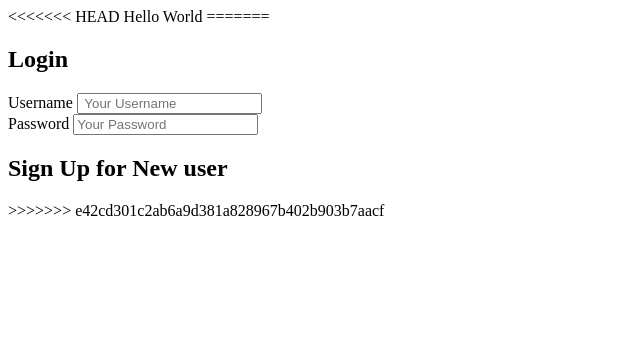
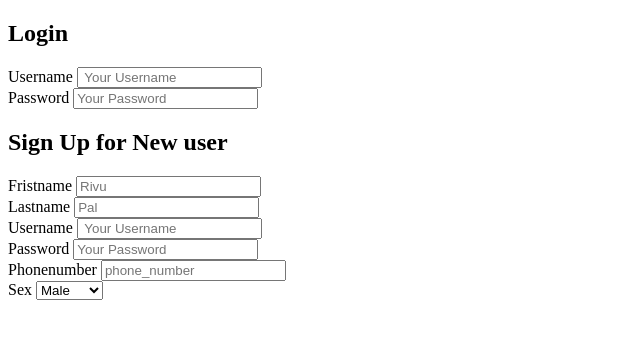
Before and after one commit to PritamChk/TODO, a Python web app: template todo/templates/login.html in a window 1280 px wide. Shown: the top 339 px of the page, without its empty margins (0-640 px from the left). Run offline with Jinja, Linux system fonts and the light colour scheme; the template is opened without the code that fills it, so the values that code supplies are empty.

Commit message:
sign up added

```diff
--- a/todo/templates/login.html
+++ b/todo/templates/login.html
@@ -7,9 +7,7 @@
     <title>Login</title>
 </head>
 <body>
-<<<<<<< HEAD
-    Hello World
-=======
+
     <div>
         <div>
             <h2>Login</h2>
@@ -28,11 +26,39 @@
         <div>
             <!-- create new account if user does not exists -->
             <h2>Sign Up for New user</h2>
-            <form action="#" method="GET">
-
+            <form>
+                <div>
+                    <label for="frist_name">Fristname</label>
+                    <input type="text" name="frist_name" placeholder="Rivu">
+                </div>
+                <div>
+                    <label for="last_name">Lastname</label>
+                    <input type="text" name="last_name" placeholder="Pal">
+                </div>
+                <div>
+                    <label for="user_name">Username</label>
+                    <input type="text" name="user_name" placeholder=" Your Username">
+                </div>
+                <div>
+                    <label for="user_password">Password</label>
+                    <input type="password" name="user_password" placeholder="Your Password">
+                </div>
+                <div>
+                    <label for="phone">Phonenumber</label>
+                    <input type="text" maxlength="10" minlength="10" name="phone_number" placeholder="phone_number">
+                </div>
+                <div>
+                    <label for="gender">Sex</label>
+                    <select name="sex">
+                        <option value="M">Male</option>
+                        <option value="F">Female</option>
+                        <option value="O">Others</option>
+                    </select>
+                </div>
             </form>
         </div>
     </div>
->>>>>>> e42cd301c2ab6a9d381a828967b402b903b7aacf
+
+
 </body>
 </html>
```
